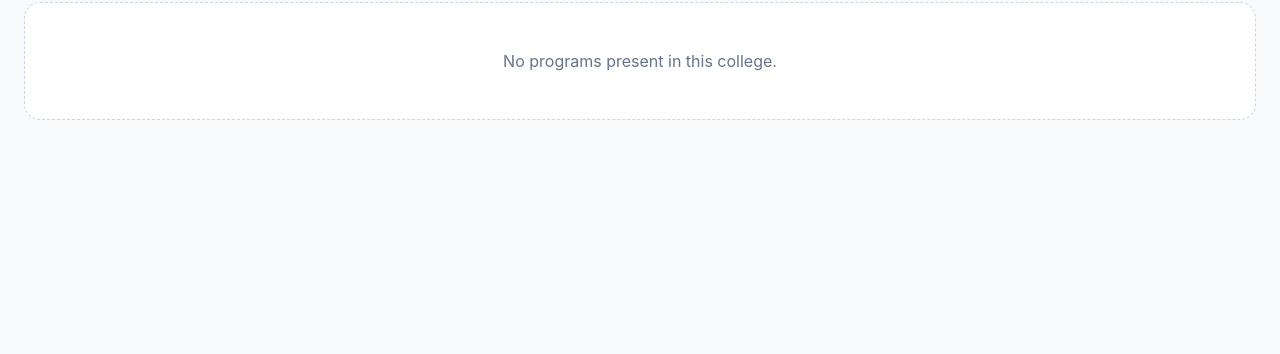
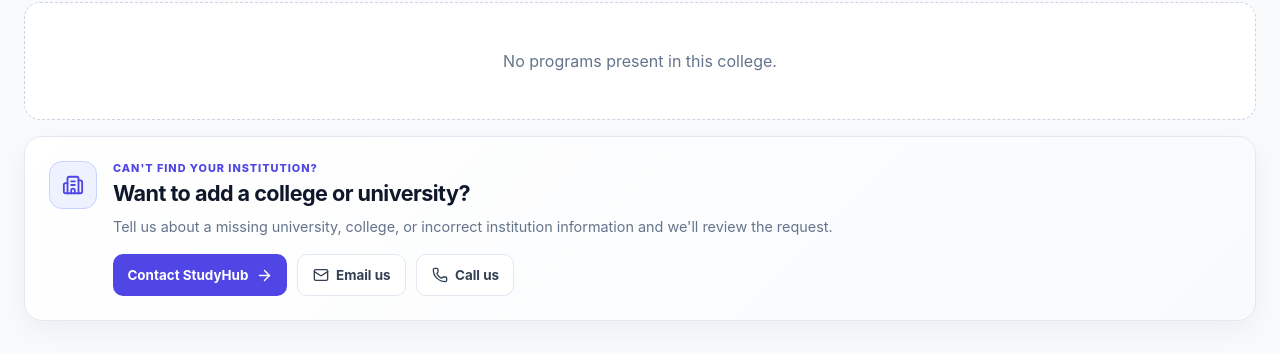
Before and after one commit to kalam1010hj-art/StudyHub, a React app in the folder frontend/: page /colleges/1 in a window 1280 px wide. Shown: the part 446-800 px from the top of the page. Built offline with nearby package versions, Linux system fonts and the light colour scheme; no server answers; the HTML template or start-up script is replaced by a standard one.

Commit message:
Add institution request CTA to college details

```diff
--- a/frontend/src/pages/Academic/CollegeDetails.jsx
+++ b/frontend/src/pages/Academic/CollegeDetails.jsx
@@ -6,6 +6,7 @@ import styles from "./CollegeDetails.module.css";
 import { useEffect, useState } from "react";
 import { getPrograms } from "../../services/collegeServices";
 import { useParams } from "react-router-dom";
+import InstitutionRequestCTA from "../../components/InstitutionRequestCTA/InstitutionRequestCTA";
 
 export default function CollegeDetails() {
   let {collegeId} = useParams()
@@ -83,6 +84,7 @@ export default function CollegeDetails() {
           </div>
           {degrees.length < 1 &&
           <p className={styles.empty}>No programs present in this college.</p> }
+          <InstitutionRequestCTA />
         </section>
       </div>
     </main>
```
